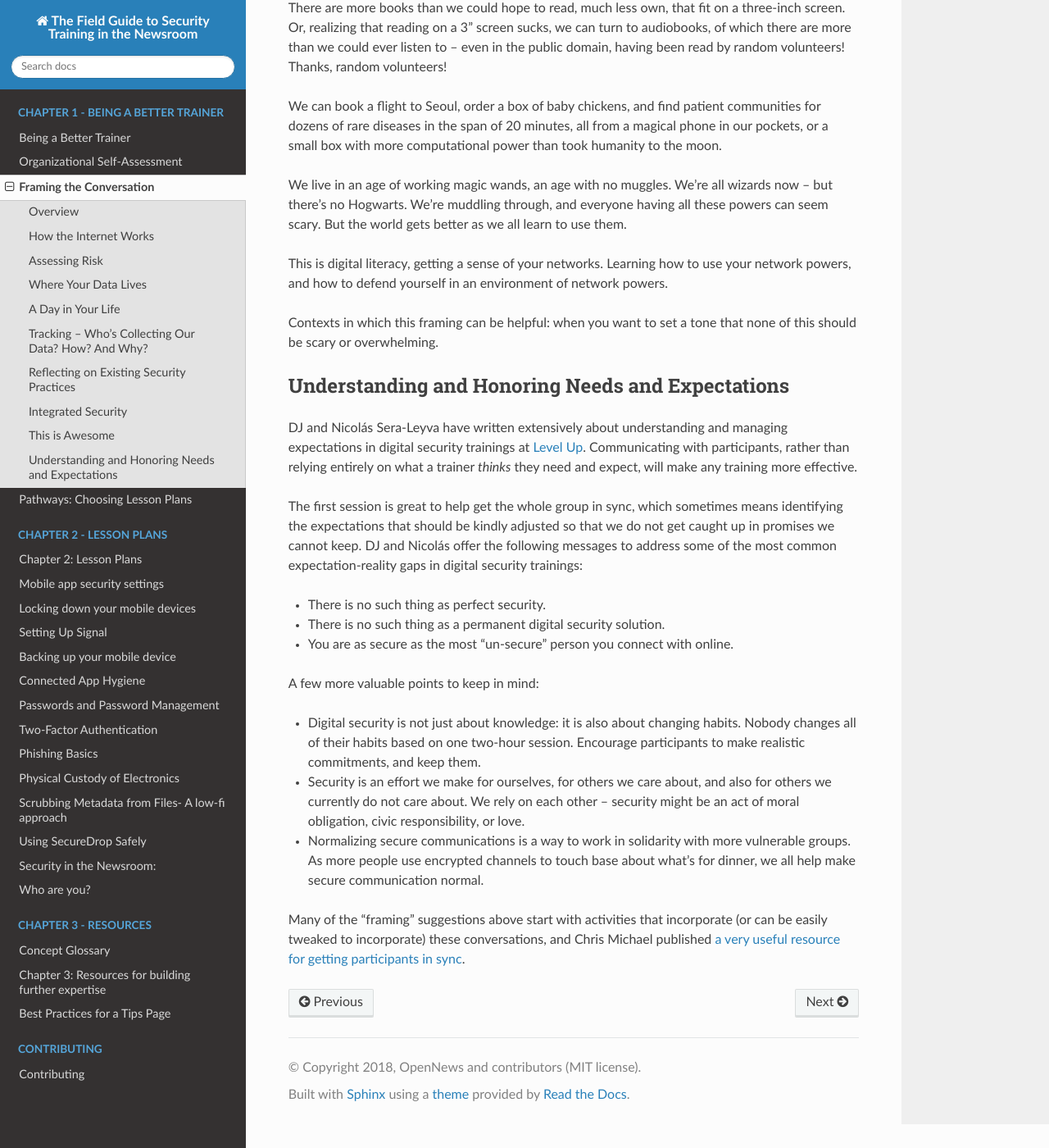
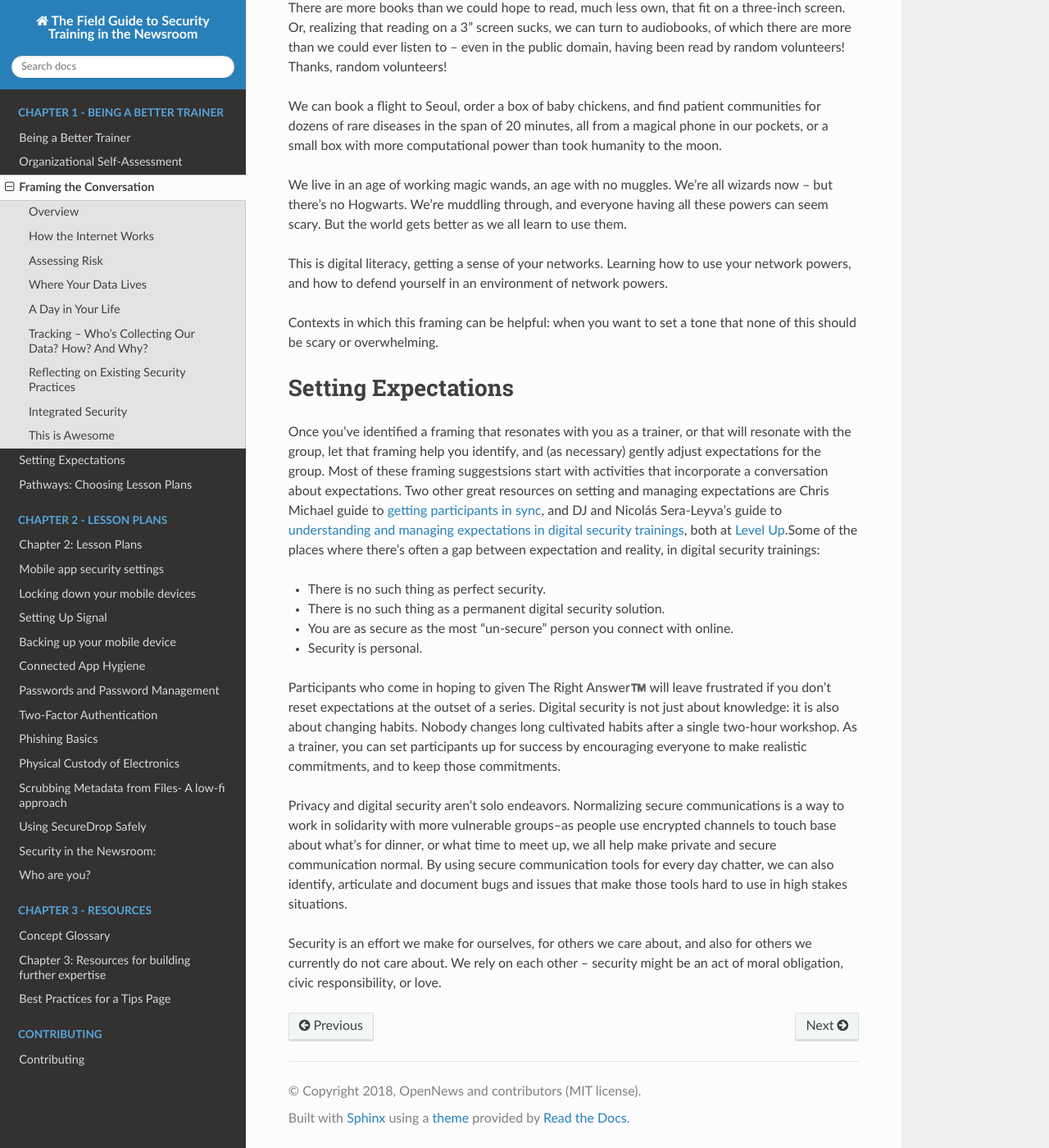
Before and after one commit to OpenNewsLabs/field-guide-security-training-newsroom, a Sphinx documentation site: the page built from docs/Chapter01-04-FramingStrategies.md, in a window 1280 px wide and 1400 px high, scrolled down 3210 px. Shown: the whole window at 82% size. Built offline with Sphinx 7.4.7 and the Read the Docs theme 2.0.0, drawn with Linux system fonts in a browser that asks for light colours.

Commit message:
Rearranging the framing section.
Per #37, making "Managing expectations" its own section.

```diff
--- a/docs/Chapter01-04-FramingStrategies.md
+++ b/docs/Chapter01-04-FramingStrategies.md
@@ -78,20 +78,17 @@ This is digital literacy, getting a sense of your networks. Learning how to use
 
 Contexts in which this framing can be helpful: when you want to set a tone that none of this should be scary or overwhelming.
 
-## Understanding and Honoring Needs and Expectations
+# Setting Expectations
 
-DJ and Nicolás Sera-Leyva have written extensively about understanding and managing expectations in digital security trainings at [Level Up](https://www.level-up.cc/you-the-trainer/setting-expectations-for-participants-organizers-and-yourself/). Communicating with participants, rather than relying entirely on what a trainer *thinks* they need and expect, will make any training more effective.
-
-The first session is great to help get the whole group in sync, which sometimes means identifying the expectations that should be kindly adjusted so that we do not get caught up in promises we cannot keep. DJ and Nicolás offer the following messages to address some of the most common expectation-reality gaps in digital security trainings:
+Once you've identified a framing that resonates with you as a trainer, or that will resonate with the group, let that framing help you identify, and (as necessary) gently adjust expectations for the group. Most of these framing suggestsions start with activities that incorporate a conversation about expectations. Two other great resources on setting and managing expectations are Chris Michael guide to  [getting participants in sync](https://level-up.cc/you-the-trainer/first-3-sessions-of-your-event/developing-a-shared-brain/), and DJ and Nicolás Sera-Leyva's guide to [understanding and managing expectations in digital security trainings](https://www.level-up.cc/you-the-trainer/setting-expectations-for-participants-organizers-and-yourself/), both at [Level Up](https://www.level-up.cc).Some of the places where there's often a gap between expectation and reality, in digital security trainings:
 
 * There is no such thing as perfect security.
 * There is no such thing as a permanent digital security solution.
 * You are as secure as the most "un-secure" person you connect with online.
+* Security is personal.
 
-A few more valuable points to keep in mind:
+Participants who come in hoping to given The Right Answer™️ will leave frustrated if you don't reset expectations at the outset of a series. Digital security is not just about knowledge: it is also about changing habits. Nobody changes long cultivated habits after a single two-hour workshop. As a trainer, you can set participants up for success by encouraging everyone to make realistic commitments, and to keep those commitments.
 
-* Digital security is not just about knowledge: it is also about changing habits. Nobody changes all of their habits based on one two-hour session. Encourage participants to make realistic commitments, and keep them.
-* Security is an effort we make for ourselves, for others we care about, and also for others we currently do not care about. We rely on each other -- security might be an act of moral obligation, civic responsibility, or love.
-* Normalizing secure communications is a way to work in solidarity with more vulnerable groups. As more people use encrypted channels to touch base about what's for dinner, we all help make secure communication normal.
+Privacy and digital security aren't solo endeavors. Normalizing secure communications is a way to work in solidarity with more vulnerable groups--as people use encrypted channels to touch base about what's for dinner, or what time to meet up, we all help make private and secure communication normal. By using secure communication tools for every day chatter, we can also identify, articulate and document bugs and issues that make those tools hard to use in high stakes situations.
 
-Many of the "framing" suggestions above start with activities that incorporate (or can be easily tweaked to incorporate) these conversations, and Chris Michael published [a very useful resource for getting participants in sync](https://level-up.cc/you-the-trainer/first-3-sessions-of-your-event/developing-a-shared-brain/).
+Security is an effort we make for ourselves, for others we care about, and also for others we currently do not care about. We rely on each other -- security might be an act of moral obligation, civic responsibility, or love.
```
